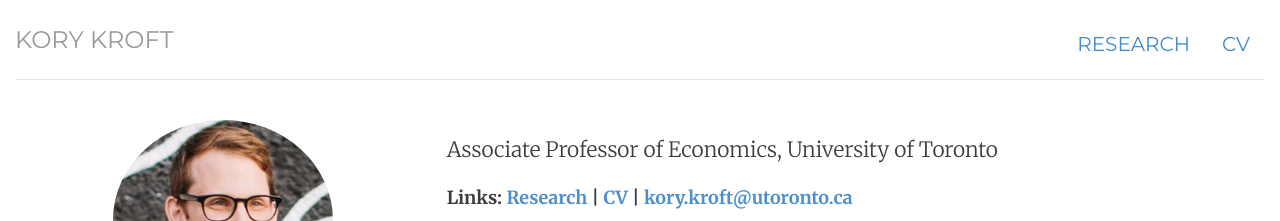
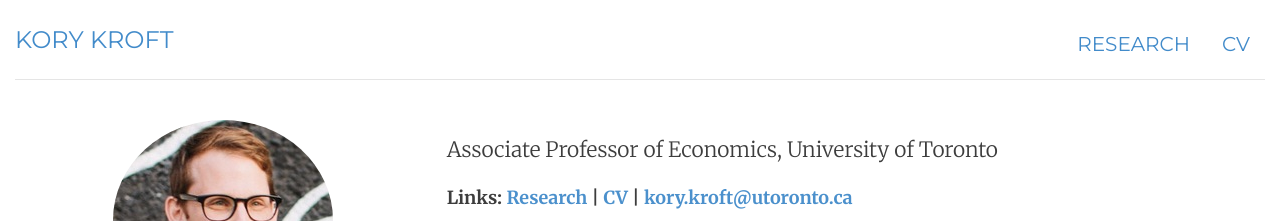
Before and after one commit to korykroft/korykroft.github.io, a Jekyll site: the page built from index.html, in a window 1280 px wide. Shown: the top 221 px of the page. Built offline with Jekyll 4.4.1, drawn with Linux system fonts in a browser that asks for light colours.

Commit message:
Update header.html

```diff
--- a/_includes/header.html
+++ b/_includes/header.html
@@ -3,5 +3,5 @@
 		<li class="{{ page.cv }}"><a href="/research" title="Research">Research</a></li>
 		<li class="{{ page.cv }}"><a href="/cv/resume_1.pdf" title="CV">CV</a></li>
 	</ul>
-	<h3 class="text-muted" style="color:black"><a href="/">Kory Kroft</a></h3>
+	<h3 ><a href="/">Kory Kroft</a></h3>
 </div> <!-- /header -->
```
